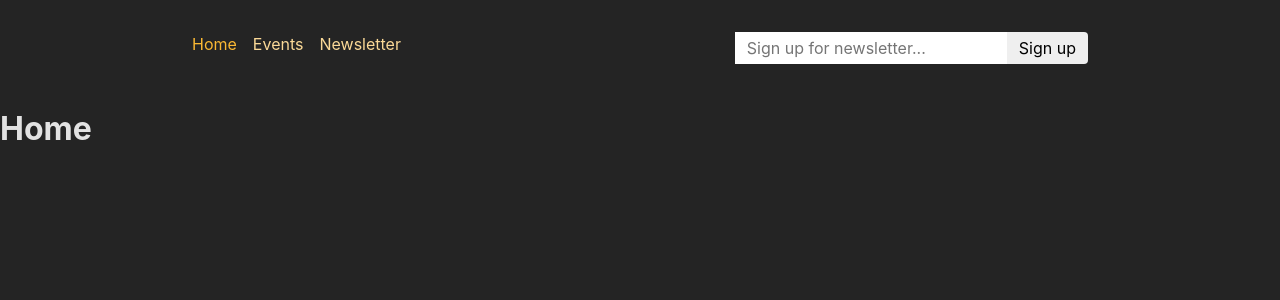
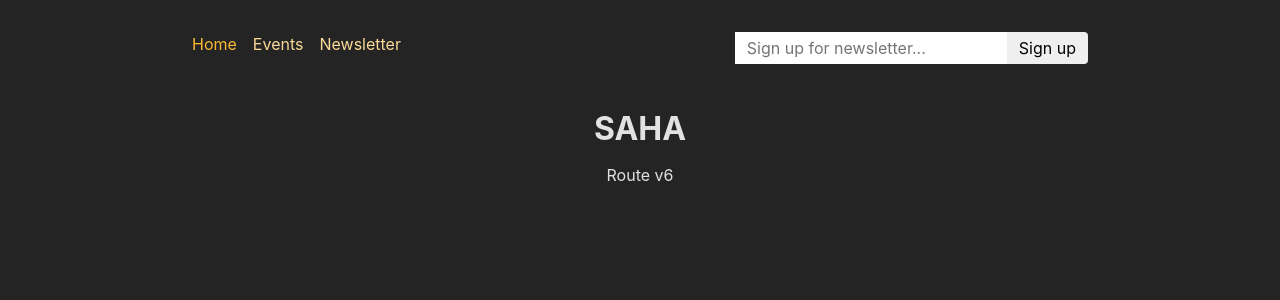
Before and after one commit to SAHA-YJB/routerproject, a React (Create React App) app in the folder frontend/: page / in a window 1280 px wide. Shown: the top 300 px of the page. Built offline with nearby package versions, Linux system fonts and the light colour scheme.

Commit message:
features: home paragraph add

```diff
--- a/frontend/src/pages/Home.jsx
+++ b/frontend/src/pages/Home.jsx
@@ -1,7 +1,12 @@
 import React from "react";
+import PageContent from "../components/PageContent";
 
 const Home = () => {
-  return <h1>Home</h1>;
+  return (
+    <PageContent title="SAHA">
+      <p>Route v6</p>
+    </PageContent>
+  );
 };
 
 export default Home;
```
